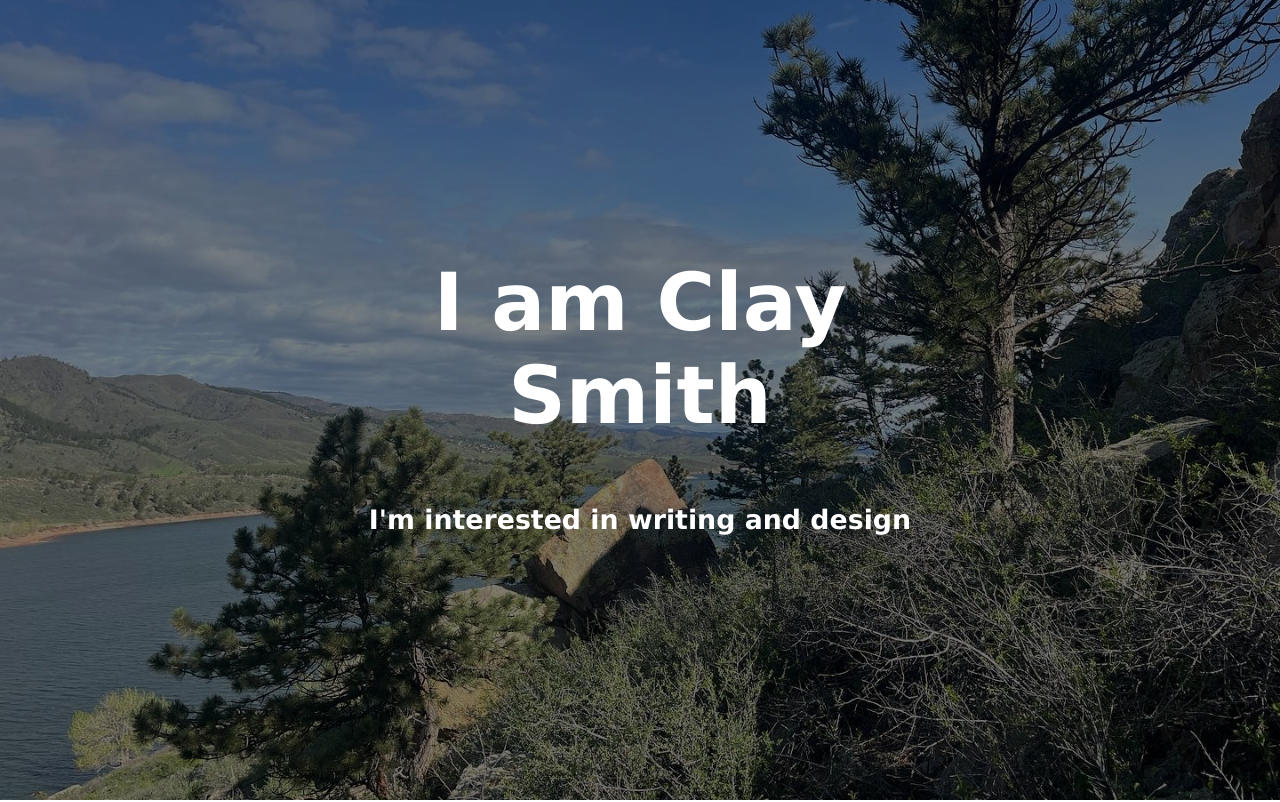
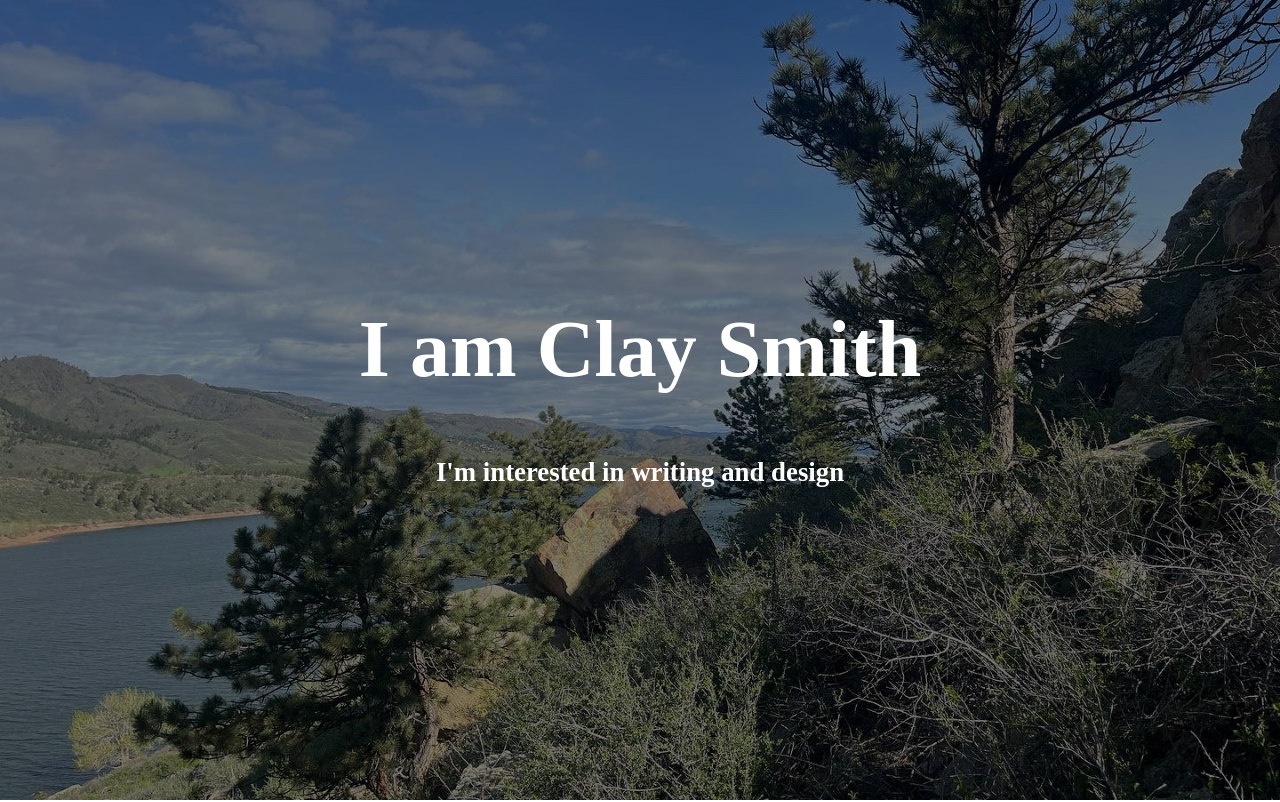
Before and after one commit to ctsmith3/Usability-Testing-Intro-Website, a plain HTML site: page index.html in a window 1280 px wide. Shown: the top 802 px of the page. Drawn offline with Linux system fonts and the light colour scheme.

Commit message:
Add files via upload

```diff
--- a/style.css
+++ b/style.css
@@ -1,7 +1,7 @@
 body, html {
   height: 100%;
   margin: 0;
-  font-family: Verdana, Geneva, Tahoma, sans-serif;
+  font-family: 'Times New Roman', Times, serif;
 }
 
 .hero-image {
```
